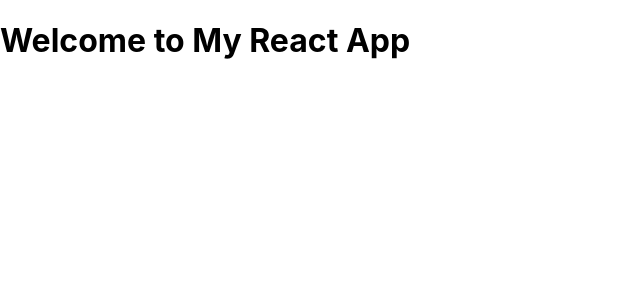
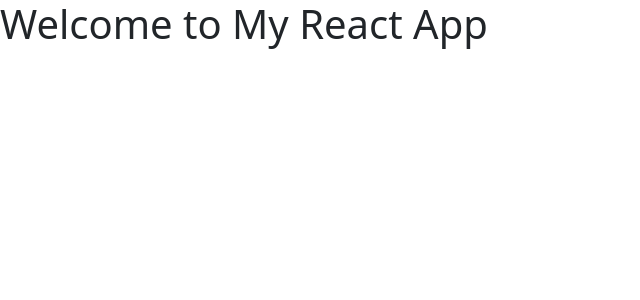
Before and after one commit to juancoutinhoflooxmongagua/HealthPoint-Frontend, a React (Create React App) app: page / in a window 1280 px wide. Shown: the top 300 px of the page, without its empty margins (0-640 px from the left). Built offline with nearby package versions, Linux system fonts and the light colour scheme.

Commit message:
feat: add import for Bootstrap and Remove consumerists items

```diff
--- a/src/App.css
+++ /dev/null
@@ -1,38 +0,0 @@
-.App {
-  text-align: center;
-}
-
-.App-logo {
-  height: 40vmin;
-  pointer-events: none;
-}
-
-@media (prefers-reduced-motion: no-preference) {
-  .App-logo {
-    animation: App-logo-spin infinite 20s linear;
-  }
-}
-
-.App-header {
-  background-color: #282c34;
-  min-height: 100vh;
-  display: flex;
-  flex-direction: column;
-  align-items: center;
-  justify-content: center;
-  font-size: calc(10px + 2vmin);
-  color: white;
-}
-
-.App-link {
-  color: #61dafb;
-}
-
-@keyframes App-logo-spin {
-  from {
-    transform: rotate(0deg);
-  }
-  to {
-    transform: rotate(360deg);
-  }
-}
--- a/src/App.js
+++ b/src/App.js
@@ -1,3 +1,5 @@
+import 'bootstrap-icons/font/bootstrap-icons.css';
+import 'bootstrap/dist/css/bootstrap.min.css'
 
 function App() {
   return (
--- a/src/index.css
+++ /dev/null
@@ -1,13 +0,0 @@
-body {
-  margin: 0;
-  font-family: -apple-system, BlinkMacSystemFont, 'Segoe UI', 'Roboto', 'Oxygen',
-    'Ubuntu', 'Cantarell', 'Fira Sans', 'Droid Sans', 'Helvetica Neue',
-    sans-serif;
-  -webkit-font-smoothing: antialiased;
-  -moz-osx-font-smoothing: grayscale;
-}
-
-code {
-  font-family: source-code-pro, Menlo, Monaco, Consolas, 'Courier New',
-    monospace;
-}
--- a/src/index.js
+++ b/src/index.js
@@ -1,8 +1,6 @@
 import React from 'react';
 import ReactDOM from 'react-dom/client';
-import './index.css';
 import App from './App';
-import reportWebVitals from './reportWebVitals';
 
 const root = ReactDOM.createRoot(document.getElementById('root'));
 root.render(
@@ -10,8 +8,3 @@
     <App />
   </React.StrictMode>
 );
-
-// If you want to start measuring performance in your app, pass a function
-// to log results (for example: reportWebVitals(console.log))
-// or send to an analytics endpoint. Learn more: https://bit.ly/CRA-vitals
-reportWebVitals();
--- a/src/reportWebVitals.js
+++ /dev/null
@@ -1,13 +0,0 @@
-const reportWebVitals = onPerfEntry => {
-  if (onPerfEntry && onPerfEntry instanceof Function) {
-    import('web-vitals').then(({ getCLS, getFID, getFCP, getLCP, getTTFB }) => {
-      getCLS(onPerfEntry);
-      getFID(onPerfEntry);
-      getFCP(onPerfEntry);
-      getLCP(onPerfEntry);
-      getTTFB(onPerfEntry);
-    });
-  }
-};
-
-export default reportWebVitals;
```
Also changed, not shown: 1 other file (tests, documents, lock files or other folders).
